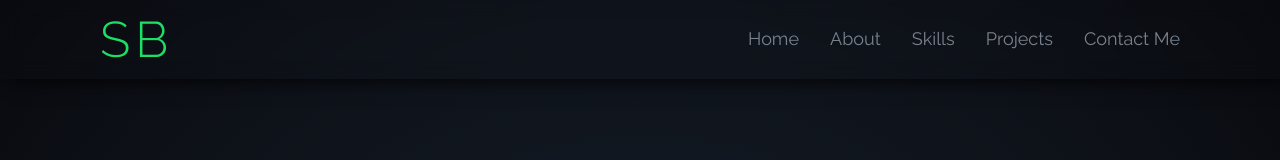
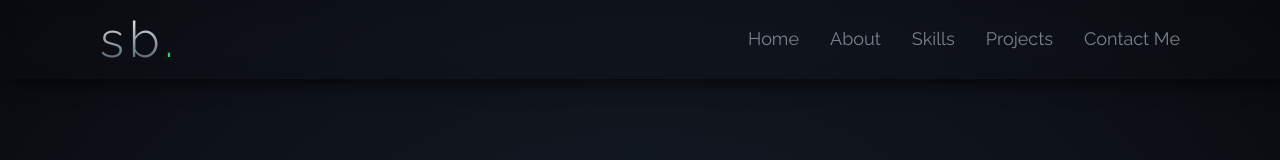
Before and after one commit to ShubhamBarwad/ShubhamBarwad.github.io, a plain HTML site: page index.html in a window 1280 px wide. Shown: the top 160 px of the page. Drawn offline with nearby package versions, Linux system fonts and the light colour scheme; animation ran at ten frames a second.

Commit message:
Updated Logo

```diff
--- a/index.html
+++ b/index.html
@@ -21,7 +21,7 @@
 
 <body>
     <header class="flex-row align-items-center justify-content-between wrap">
-        <div class="name logo level-1 accent heading">SB</div>
+        <h3 class="name logo level-1 heading">sb<span class="accent no-underline">.</span></h3>
         <nav class="menu flex-row align-items-center justify-content-between">
             <a class="level-3" href="#home">Home</a>
             <a class="level-3" href="#about">About</a>
--- a/style.css
+++ b/style.css
@@ -230,6 +230,10 @@ header{
     backdrop-filter: blur(10px);
     box-shadow: 10px 0 20px black;
     z-index: 9999;
+}
+.no-underline::after{
+    text-decoration: none !important;
+    display: none !important;
 }
 .logo{
     /* font-family: 'Roboto Mono', monospace; */
```
